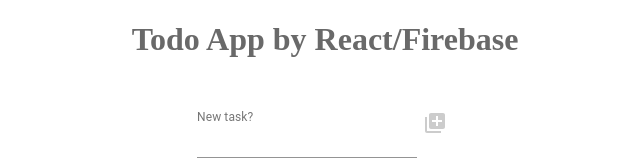
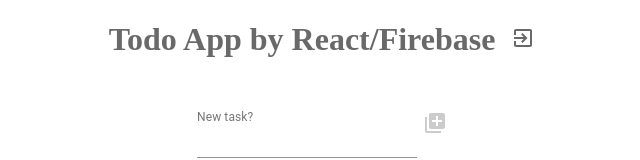
Before and after one commit to gyan-pg/react-todo, a React (Create React App) app: page / in a window 1280 px wide. Shown: the top 160 px of the page, without its empty margins (315-955 px from the left). Built offline with nearby package versions, Linux system fonts and the light colour scheme; no server answers; the database is empty; sample sign-in values are in the browser's storage.

Commit message:
Operation check complete

```diff
--- a/src/App.tsx
+++ b/src/App.tsx
@@ -5,6 +5,8 @@
 import AddToPhotosIcon from "@material-ui/icons/AddToPhotos";
 import TaskItem from "./TaskItem";
 import { makeStyles } from "@material-ui/styles";
+import { auth } from "./firebase";
+import ExitToAppIcon from "@material-ui/icons/ExitToApp";
 
 const useStyles = makeStyles({
   field: {
@@ -18,11 +20,21 @@
 });
 
 
-const App: React.FC = () => {
+const App: React.FC = (props: any) => {
 
   const [tasks, setTasks] = useState([{ id:"", title:"" }]);
   const [input, setInput] = useState("");
   const classes = useStyles();
+
+  console.log('props app',props);
+
+  useEffect(() => {
+    // ログインしていなかったら、loginページに遷移する処理
+    const unSub = auth.onAuthStateChanged((user) => (
+      !user && props.history.push("/login")
+    ));
+    return () => unSub();
+  });
 
   useEffect(() => {
     // db.collection("コレクション名")で、firebase.ts / .envで指定したfirebaseプロジェクトのDB内コレクションにアクセスできる。
@@ -48,6 +60,19 @@
   return (
     <div className={styles.app__root}>
       <h1>Todo App by React/Firebase</h1>
+      <button className={styles.app__logout}
+      onClick={
+        async () => {
+          try {
+            await auth.signOut();
+            props.history.push("/login");
+          } catch (error: any) {
+            alert(error.message);
+          }
+        }}
+        >
+          <ExitToAppIcon/>
+        </button>
       <br/>
       <FormControl>
         <TextField
@@ -70,7 +95,7 @@
       <List className={classes.list}>
         {tasks.map((task) => (
           <TaskItem key={task.id} id={task.id} title={task.title} />
-        ))};
+        ))}
       </List>
 
     </div>
--- a/src/Login.tsx
+++ b/src/Login.tsx
@@ -8,14 +8,17 @@
   const[email, setEmail] = useState("");
   const[password, setPassword] = useState("");
 
+  console.log('props login',props);
+
   useEffect(() => {
     // 認証関係の変更に際して呼び出される。
     // ログイン成功時にuserにユーザー情報が入ってくる。
-    auth.onAuthStateChanged((user) => {
+    const unSub = auth.onAuthStateChanged((user) => {
       // userが存在する場合はApp画面に遷移の意
       // &&は左側がtrueなら右側の処理を返す→このケースではページ移動をする。
       user && props.history.push("/");
     });
+    return () => unSub();
   },[props.history]);
 
   return (
--- a/src/TaskItem.tsx
+++ b/src/TaskItem.tsx
@@ -1,6 +1,5 @@
 // rafceと打つと雛形を作成できる。
 import React, { useState } from 'react';
-import firebase from "firebase/app";
 import { ListItem, TextField, Grid } from "@material-ui/core";
 import DeleteOutlineOutlinedIcon from '@material-ui/icons/DeleteOutlineOutlined';
 import EditOutlined from '@material-ui/icons/EditOutlined';
--- a/src/index.tsx
+++ b/src/index.tsx
@@ -3,22 +3,30 @@
 import './index.css';
 import App from './App';
 import reportWebVitals from './reportWebVitals';
-import { Route, BrowserRouter } from "react-router-dom";
+import { Route, BrowserRouter, Switch, NavLink } from "react-router-dom";
 import Login from "./Login";
 
+
+const Top = () => {
+  return <h1>TOP PAGE</h1>
+}
+const About = () => {
+  return <h1>ABOUT PAGE</h1>
+}
 
 const root = ReactDOM.createRoot(
   document.getElementById('root') as HTMLElement
 );
 root.render(
-  <React.StrictMode>
-    <BrowserRouter>
+  // index.jsxに初めから記入されている<React.StrictMode>が活きていると、今回の環境ではRouterが機能しない。
+  // <React.StrictMode>
       <>
+      <BrowserRouter>
         <Route exact path="/" component={App} />
         <Route exact path="/login" component={Login} />
+      </BrowserRouter>
       </>
-    </BrowserRouter>
-  </React.StrictMode>
+  // </React.StrictMode>
 );
 
 // If you want to start measuring performance in your app, pass a function
```
